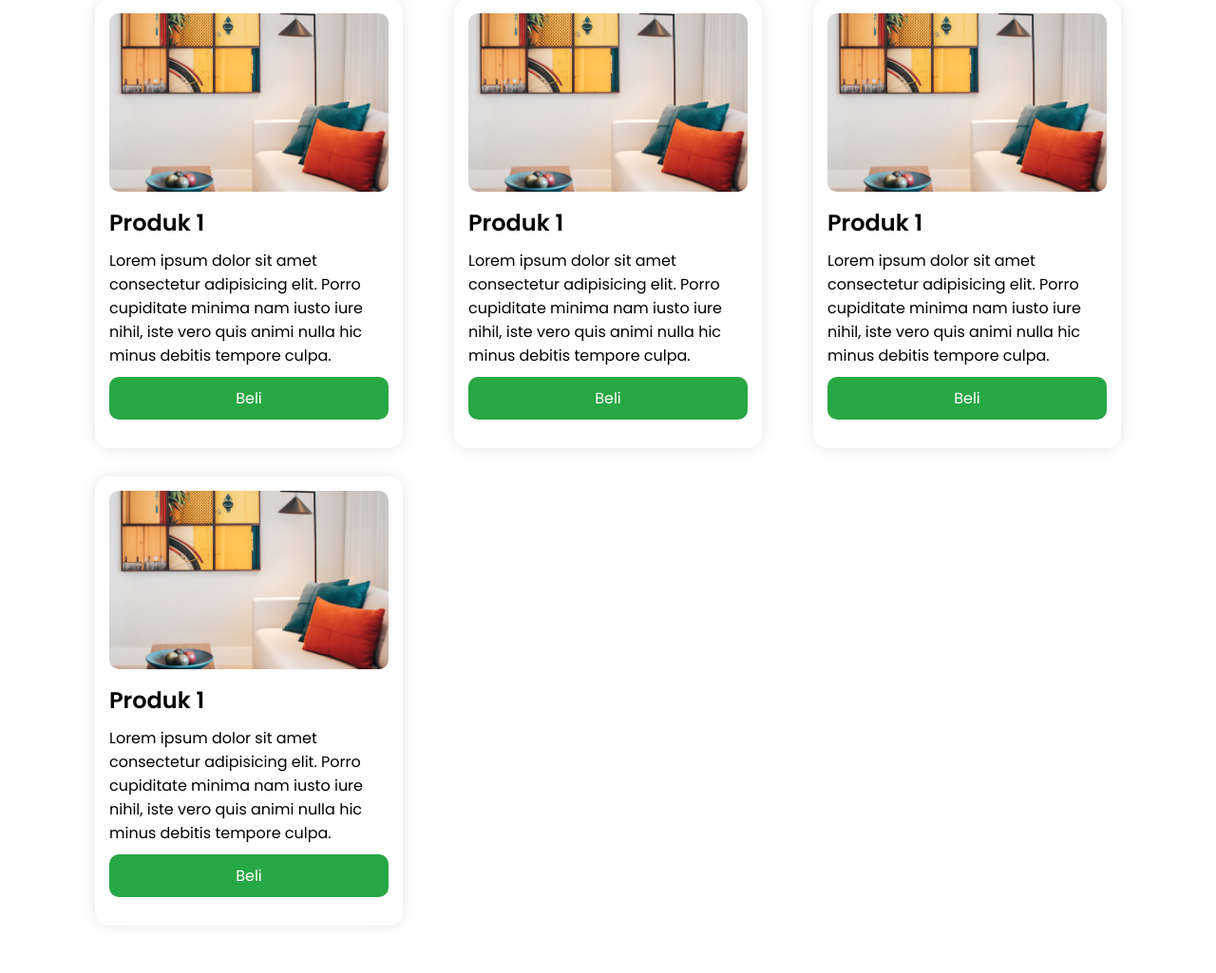
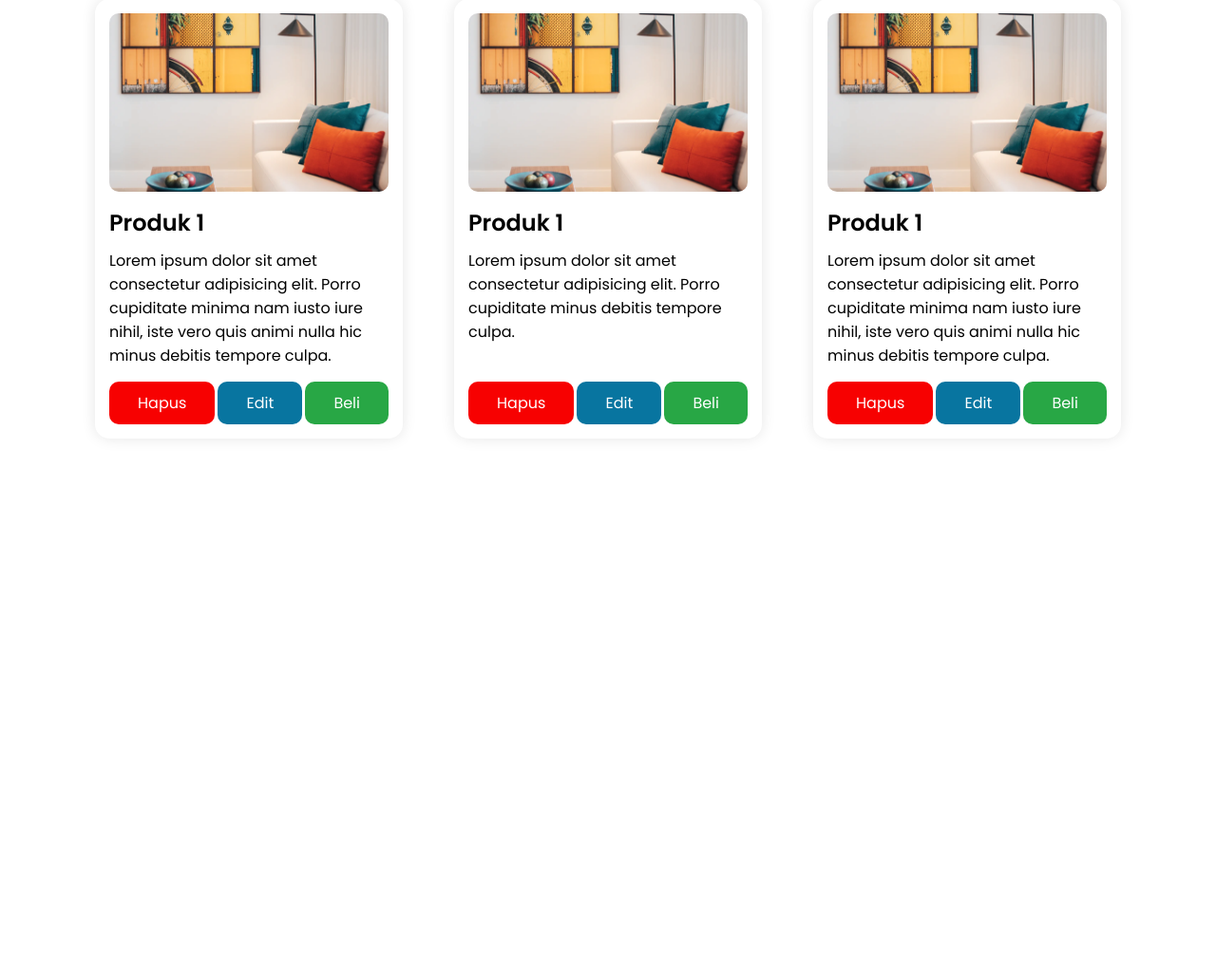
Before and after one commit to gunzxx/Pertemuan-rutin-LAOS, a PHP site: page / in a window 1280 px wide. Shown: the part 551-1576 px from the top of the page at 95% size. After the commit the page ends 998 px from the top, so only its background shows below. Run offline with PHP 8.4, Linux system fonts and the light colour scheme.

Commit message:
update index

```diff
--- a/css/style.css
+++ b/css/style.css
@@ -5,6 +5,10 @@
     --w1 : #fff;
 
     --g1: #28a745;
+
+    --r1: #f70101;
+
+    --bl1: #0875a0;
 }
 *{
     margin: 0;
@@ -57,6 +61,7 @@ nav .nav-col img{
 }
 
 .btn{
+    width: min-content;
     padding: 10px 30px;
     border-radius: 10px;
     display: flex;
@@ -69,6 +74,14 @@ nav .nav-col img{
 }
 .btn-main{
     background: var(--g1);
+    color: var(--w1);
+}
+.btn-second{
+    background: var(--bl1);
+    color: var(--w1);
+}
+.btn-danger{
+    background: var(--r1);
     color: var(--w1);
 }
 
@@ -102,6 +115,16 @@ nav .nav-col img{
     box-shadow: 0 0 15px rgba(0,0,0,.1);
     padding: 15px;
     border-radius: 15px;
+    display: flex;
+    flex-direction: column;
+    justify-content: space-between;
+}
+
+.card-body{
+    width: 100%;
+    display: flex;
+    flex-direction: column;
+    justify-content: start;
 }
 
 .card-image{
@@ -124,3 +147,10 @@ nav .nav-col img{
     flex-direction: column;
     gap: 10px;
 }
+
+.card-footer{
+    width: 100%;
+    display: flex;
+    justify-content: space-between;
+    /* gap: 30px; */
+}
--- a/index.php
+++ b/index.php
@@ -27,45 +27,52 @@
 
     <section class="products">
         <div class="card-container">
+            <div class="card-body">
                 <div class="card-image">
                     <img src="./img/produk0.png" alt="">
                 </div>
                 <div class="card-content">
                     <h1>Produk 1</h1>
                     <p>Lorem ipsum dolor sit amet consectetur adipisicing elit. Porro cupiditate minima nam iusto iure nihil, iste vero quis animi nulla hic minus debitis tempore culpa.</p>
+                </div>
+            </div>
+            <div class="card-footer">
+                <a class="btn btn-danger" href="./delete.php">Hapus</a>
+                <a class="btn btn-second" href="./edit.php">Edit</a>
                 <a class="btn btn-main" href="./buy.php">Beli</a>
             </div>
         </div>
 
         <div class="card-container">
+            <div class="card-body">
+                <div class="card-image">
+                    <img src="./img/produk0.png" alt="">
+                </div>
+                <div class="card-content">
+                    <h1>Produk 1</h1>
+                    <p>Lorem ipsum dolor sit amet consectetur adipisicing elit. Porro cupiditate minus debitis tempore culpa.</p>
+                </div>
+            </div>
+            <div class="card-footer">
+                <a class="btn btn-danger" href="./delete.php">Hapus</a>
+                <a class="btn btn-second" href="./edit.php">Edit</a>
+                <a class="btn btn-main" href="./buy.php">Beli</a>
+            </div>
+        </div>
+
+        <div class="card-container">
+            <div class="card-body">
                 <div class="card-image">
                     <img src="./img/produk0.png" alt="">
                 </div>
                 <div class="card-content">
                     <h1>Produk 1</h1>
                     <p>Lorem ipsum dolor sit amet consectetur adipisicing elit. Porro cupiditate minima nam iusto iure nihil, iste vero quis animi nulla hic minus debitis tempore culpa.</p>
-                <a class="btn btn-main" href="./buy.php">Beli</a>
                 </div>
             </div>
-
-        <div class="card-container">
-            <div class="card-image">
-                <img src="./img/produk0.png" alt="">
-            </div>
-            <div class="card-content">
-                <h1>Produk 1</h1>
-                <p>Lorem ipsum dolor sit amet consectetur adipisicing elit. Porro cupiditate minima nam iusto iure nihil, iste vero quis animi nulla hic minus debitis tempore culpa.</p>
-                <a class="btn btn-main" href="./buy.php">Beli</a>
-            </div>
-        </div>
-
-        <div class="card-container">
-            <div class="card-image">
-                <img src="./img/produk0.png" alt="">
-            </div>
-            <div class="card-content">
-                <h1>Produk 1</h1>
-                <p>Lorem ipsum dolor sit amet consectetur adipisicing elit. Porro cupiditate minima nam iusto iure nihil, iste vero quis animi nulla hic minus debitis tempore culpa.</p>
+            <div class="card-footer">
+                <a class="btn btn-danger" href="./delete.php">Hapus</a>
+                <a class="btn btn-second" href="./edit.php">Edit</a>
                 <a class="btn btn-main" href="./buy.php">Beli</a>
             </div>
         </div>
```
Lines whose indentation alone changed are shown as unchanged.
